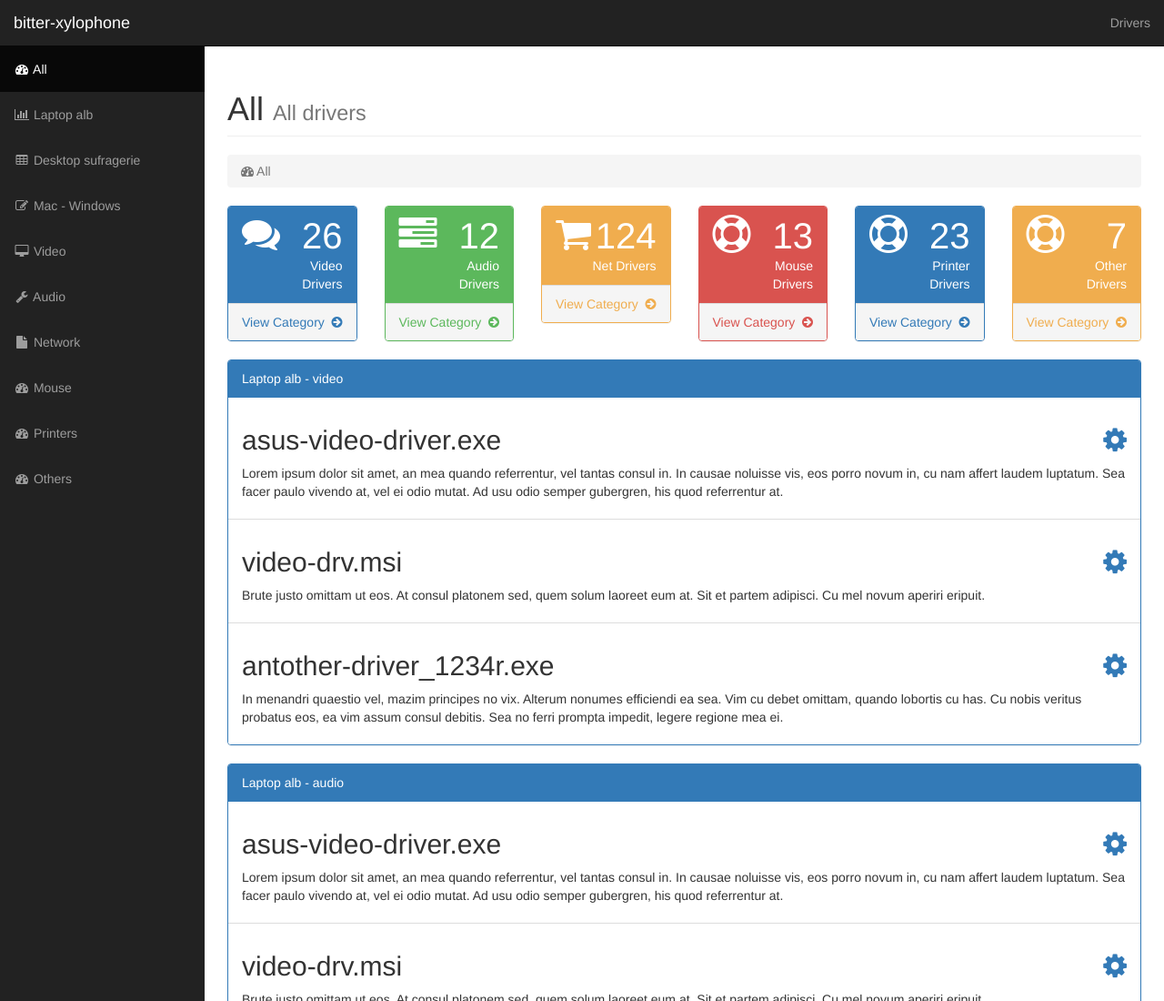
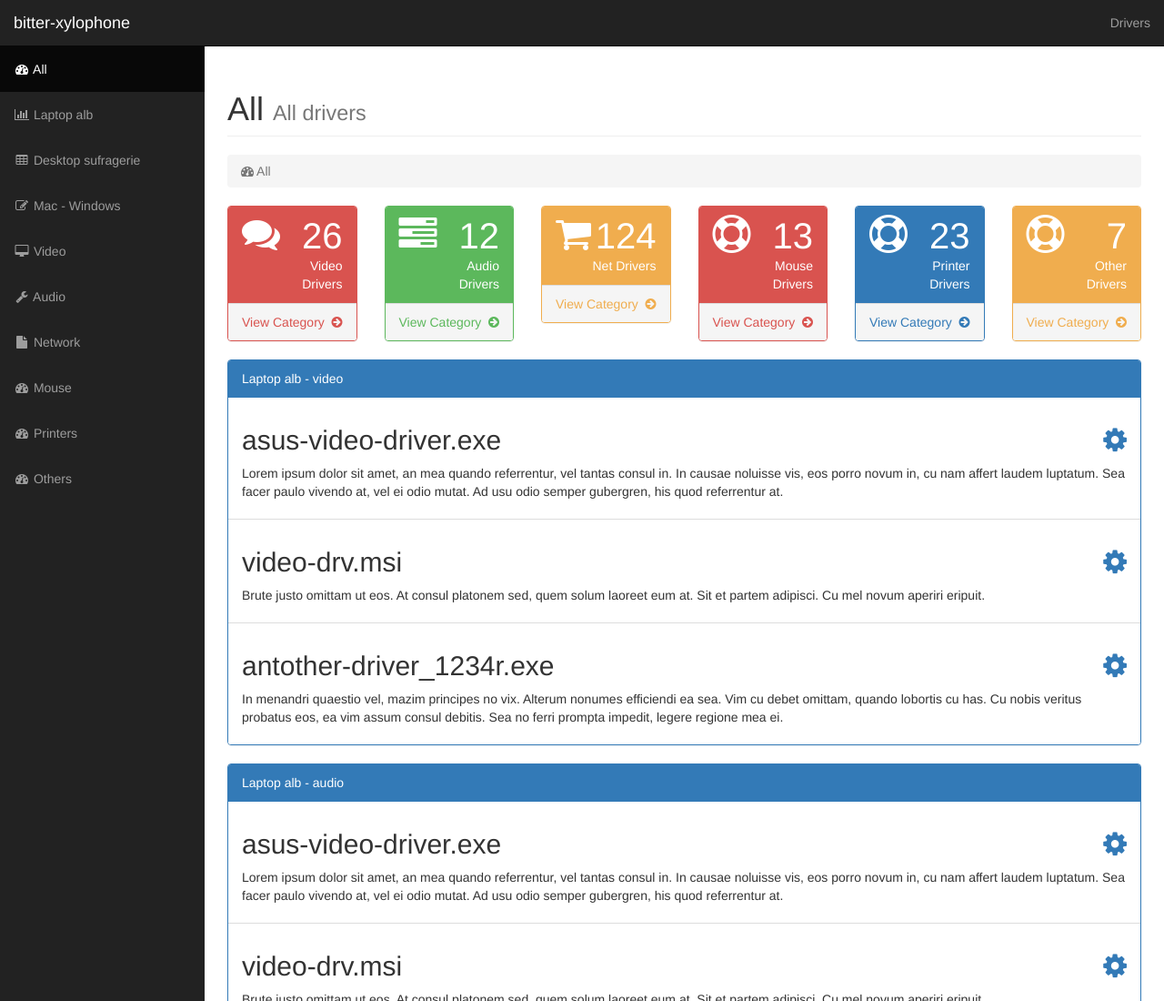
Before and after one commit to mihaigiurgeanu/bitter-xylophone, a plain HTML site: page resources/index.html in a window 1280 px wide. Shown: the top 1100 px of the page at 91% size. Drawn offline with Linux system fonts and the light colour scheme.

```diff
--- a/resources/index.html
+++ b/resources/index.html
@@ -107,7 +107,7 @@
 
                 <div class="row">
                     <div class="col-lg-2 col-md-6">
-                        <div class="panel panel-primary">
+                        <div class="panel panel-red">
                             <div class="panel-heading">
                                 <div class="row">
                                     <div class="col-xs-3">
@@ -1073,7 +1073,8 @@
     <script src="js/bootstrap.min.js"></script>
 
     <!-- Main application script -->
-    <script src="js/main.js"/>
+    <script src="js/main.js"></script>
+
 </body>
 
 </html>
```
Also changed, not shown: 2 other files.
